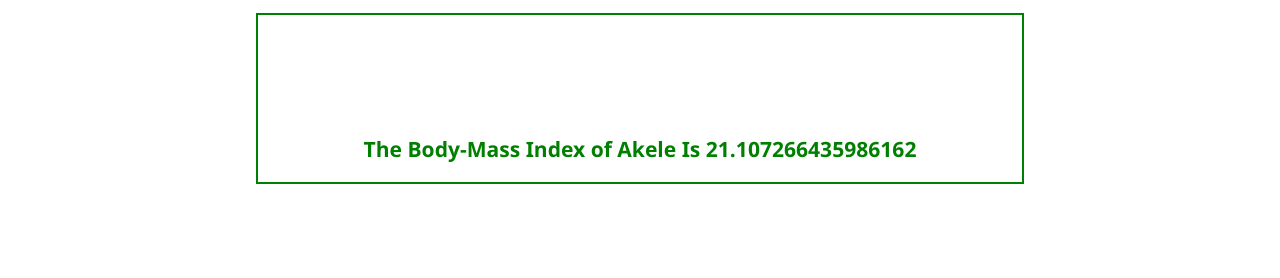
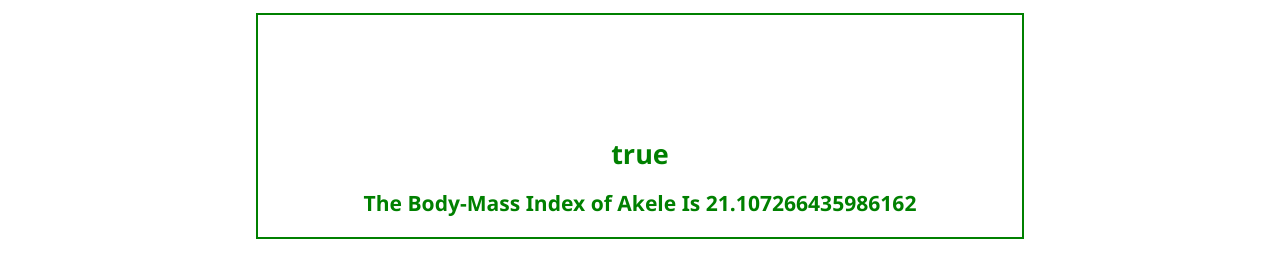
Before and after one commit to akeleb/JavaScript, a plain HTML site: page index.html in a window 1280 px wide. Shown: the part 154-432 px from the top of the page. Drawn offline with nearby package versions, Linux system fonts and the light colour scheme.

Commit message:
wait me javaScript

```diff
--- a/index.html
+++ b/index.html
@@ -25,9 +25,9 @@
     <p>I am learning JavaScript you idiot, I will do this for so long. </p>
   </div>
   <diV class="main2">
+    <h2 id="truth">I am I taller guy?</h2>
     <h3 id="bmi">I will come to this with JavaScript</h3>
   </diV>
-
 
   <script src="/src/script/app.js"></script>
 </body>
--- a/src/script/app.js
+++ b/src/script/app.js
@@ -23,3 +23,5 @@ const bmi = weight / hight ** 2
 
 let mybmi = document.getElementById("bmi")
 mybmi.innerHTML = "The Body-Mass Index of Akele Is " + bmi
+
+document.getElementById("truth").innerHTML = hight<1.90
```
